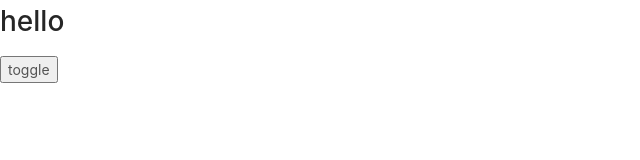
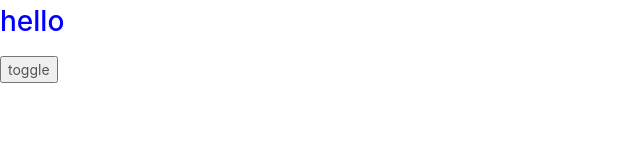
Before and after one commit to AlexYi7852/briefBook, a React app: page / in a window 1280 px wide. Shown: the top 160 px of the page, without its empty margins (0-640 px from the left). Built offline with nearby package versions, Linux system fonts and the light colour scheme.

Commit message:
借助css3 keyframes 实现动画效果

```diff
--- a/src/style.css
+++ b/src/style.css
@@ -1,10 +1,39 @@
 
 .show {
-    opacity: 1;
-    transition: all 1s ease-in;
+    animation:  show-item 2s ease-in forwards;
 }
 
+/* forwards 能让动画结束的时候保留最后一祯的样子 */
 .hide {
-    opacity: 0;
-    transition: all 1s ease-in;
+    animation:  hide-item 2s ease-in forwards;
 }
+
+@keyframes show-item {
+    0% {
+        opacity: 0;
+        color: red;
+    }
+    50% {
+        opacity: .5;
+        color: green;
+    }
+    100% {
+        opacity: 1;
+        color: blue;
+    }
+}
+
+@keyframes hide-item {
+    0% {
+        opacity: 1;
+        color: red;
+    }
+    50% {
+        opacity: .5;
+        color: green;
+    }
+    100% {
+        opacity: 0;
+        color: blue;
+    }
+}
```
